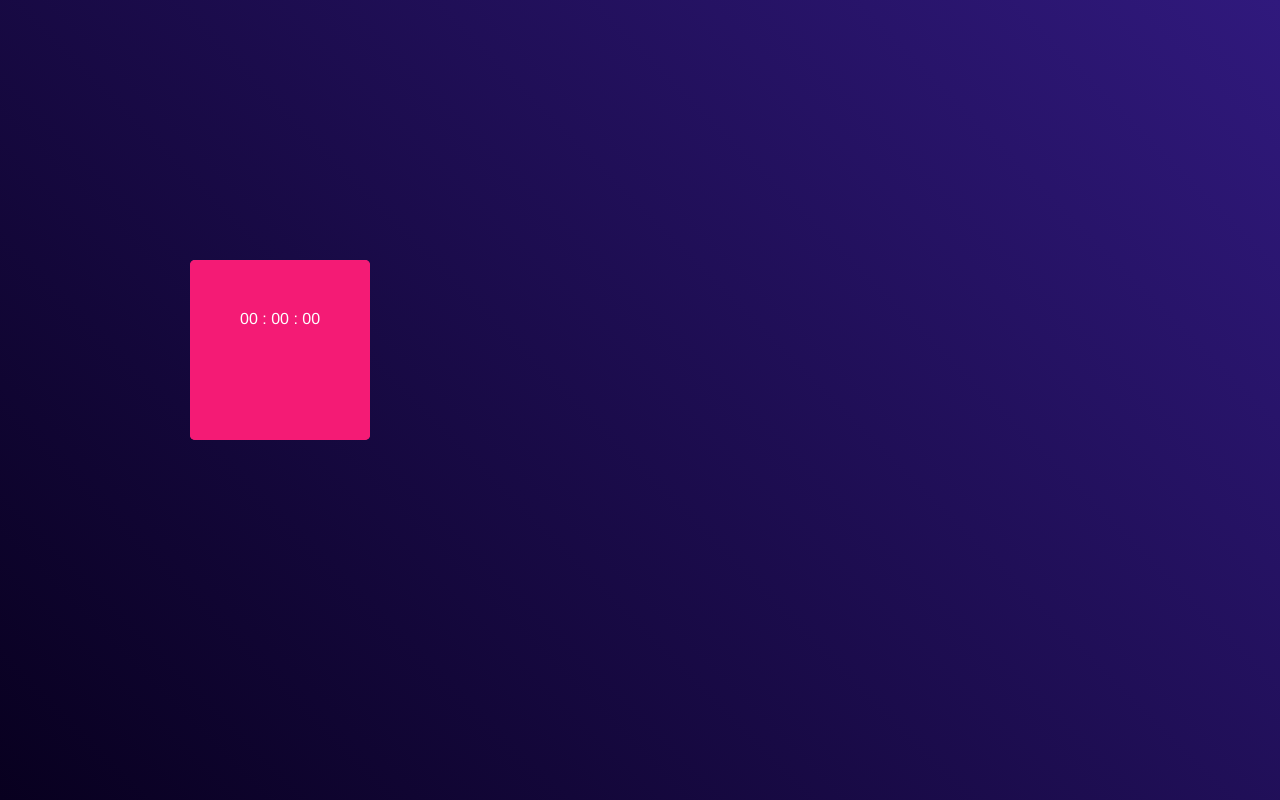
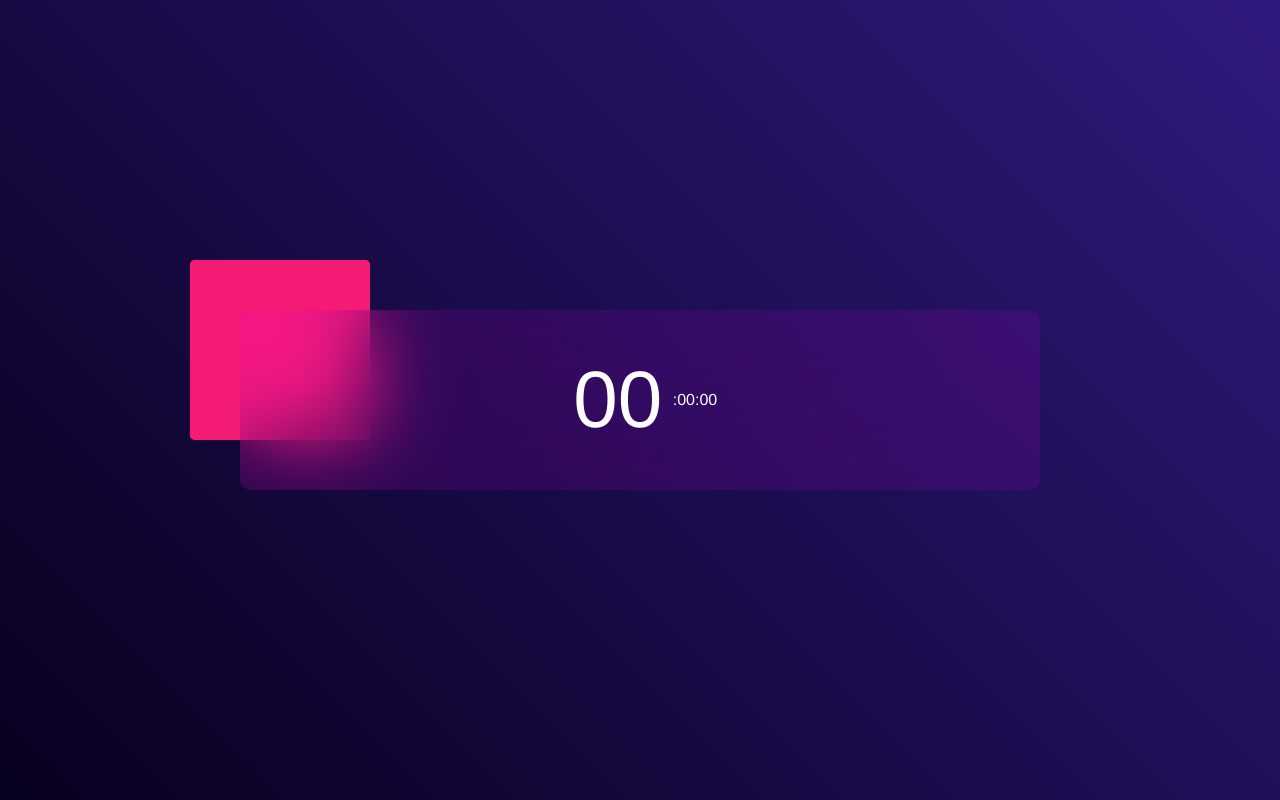
Before and after one commit to Alonsorcg/pagina_web, a plain HTML site: page reloj_prueba/index.html in a window 1280 px wide. Drawn offline with Linux system fonts and the light colour scheme.

Commit message:
mejorando el reloj

```diff
--- a/reloj_prueba/style.css
+++ b/reloj_prueba/style.css
@@ -51,3 +51,20 @@ body{
     top: -50px;
     z-index: -1;
 }
+.clock {
+    width: 100%;
+    height: 100%;
+    background: rgba(235, 0, 255, 0.11);
+    border-radius: 10px;
+    display: flex;
+    align-items: center;
+    justify-content: center;
+    backdrop-filter: blur(40px);
+}
+.clock span {
+    font-size: 80px;
+    width: 110px;
+    display: inline-block;
+    text-align: center;
+    position: relative;
+}
```
